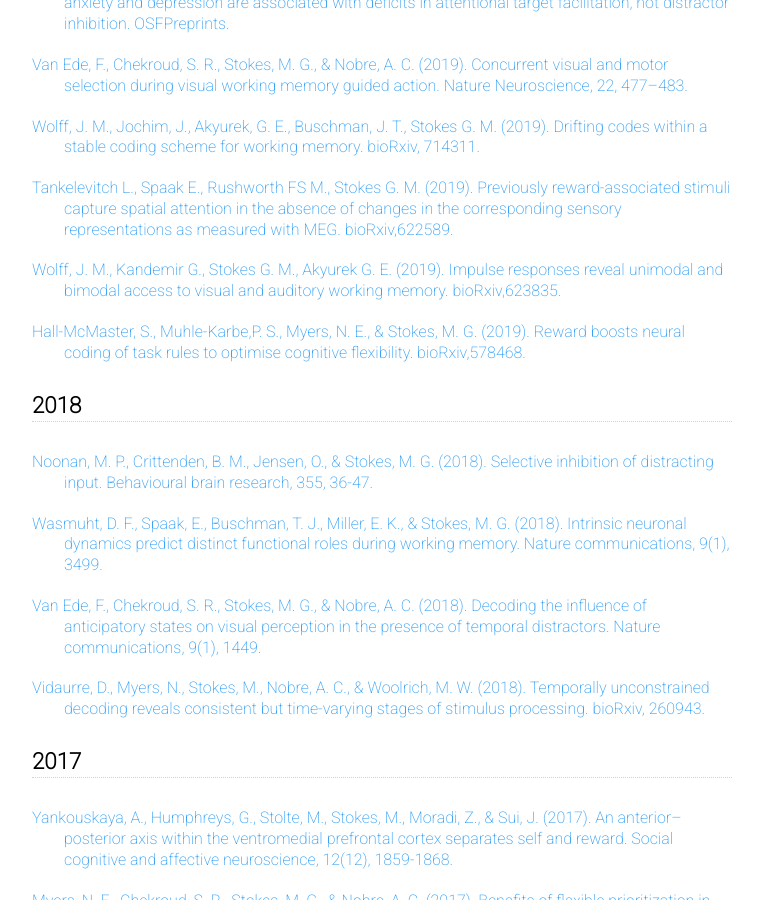
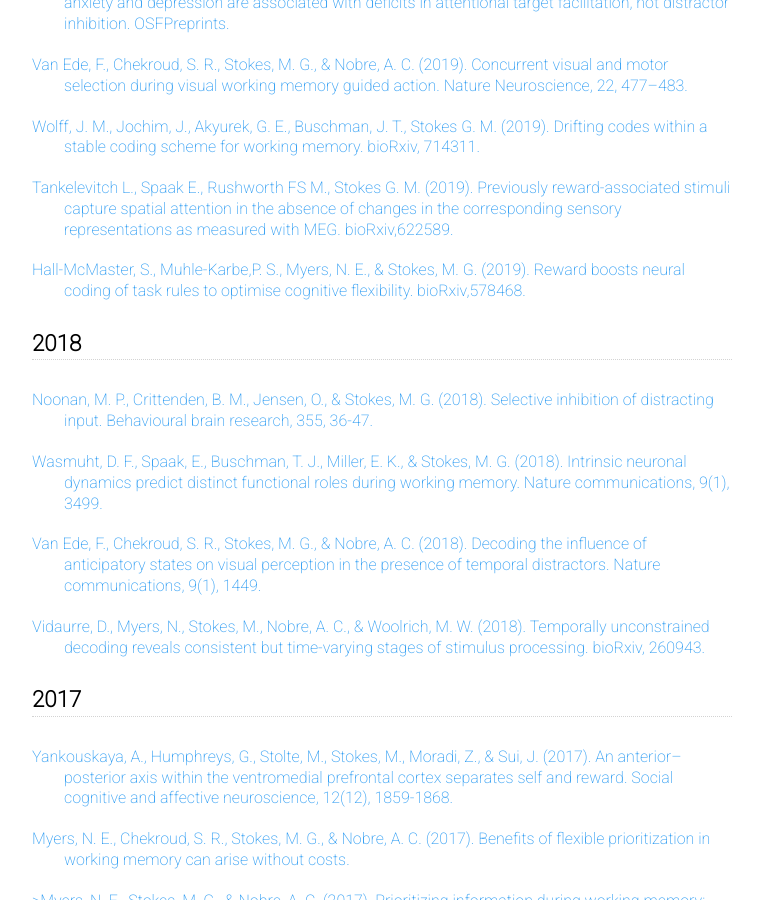
Before and after one commit to stokeslab/stokeslab.github.io, a Jekyll site: the page built from _pages/publications.html, in a window 1280 px wide and 900 px high, scrolled down 602 px. Shown: the whole window, without its empty margins (258-1021 px from the left). Built offline with Jekyll 4.4.1, drawn with Linux system fonts in a browser that asks for light colours; nearby versions of some CDN libraries; some web fonts are replaced.

Commit message:
Update publications.html

```diff
--- a/_pages/publications.html
+++ b/_pages/publications.html
@@ -31,7 +31,7 @@ Find a list of our lab's academic publications below, along with links to open-a
 
 <p class="pub"> <a href="https://www.biorxiv.org/content/biorxiv/early/2019/04/29/622589.full.pdf" target="_blank"> Tankelevitch L., Spaak E., Rushworth FS M., Stokes G. M. (2019). Previously reward-associated stimuli capture spatial attention in the absence of changes in the corresponding sensory representations as measured with MEG. bioRxiv,622589. </a></p>
 
-<p class="pub"> <a href="https://www.biorxiv.org/content/biorxiv/early/2019/04/30/623835.full.pdf" target="_blank"> Wolff, J. M., Kandemir G., Stokes G. M., Akyurek G. E. (2019). Impulse responses reveal unimodal and bimodal access to visual and auditory working memory. bioRxiv,623835. </a></p>
+<!-- <p class="pub"> <a href="https://www.biorxiv.org/content/biorxiv/early/2019/04/30/623835.full.pdf" target="_blank"> Wolff, J. M., Kandemir G., Stokes G. M., Akyurek G. E. (2019). Impulse responses reveal unimodal and bimodal access to visual and auditory working memory. bioRxiv,623835. </a></p>  -->
 
 <p class="pub"> <a href="https://www.jneurosci.org/content/jneuro/early/2019/09/11/JNEUROSCI.0631-19.2019.full.pdf" target="_blank">Hall-McMaster, S., Muhle-Karbe,P. S., Myers, N. E., & Stokes, M. G. (2019). Reward boosts neural coding of task rules to optimise cognitive flexibility. bioRxiv,578468.</a></p>
 
```
